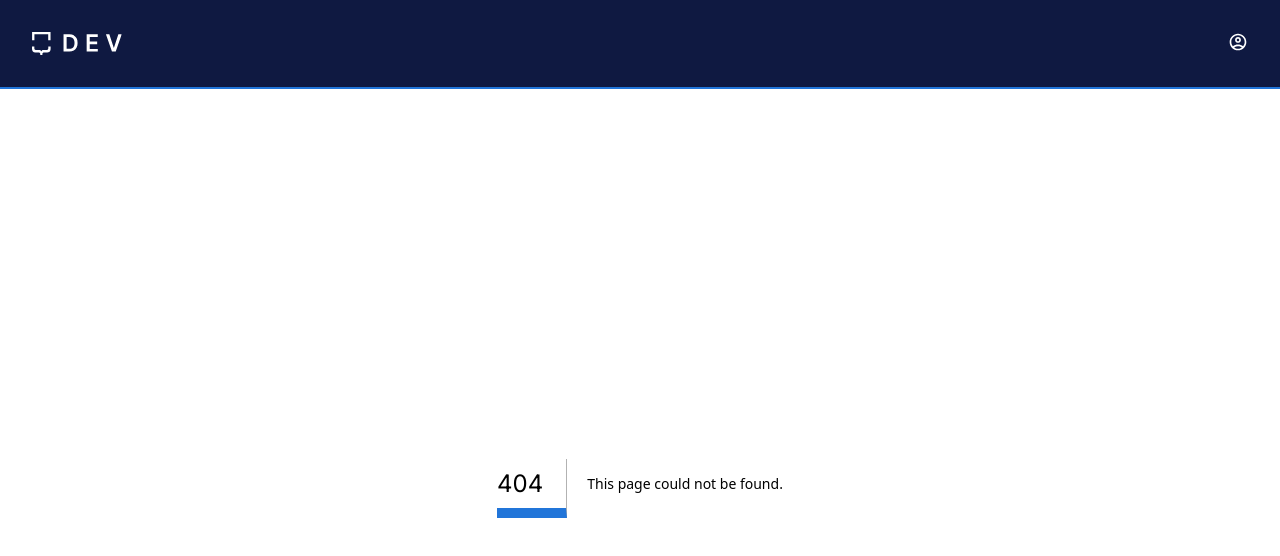
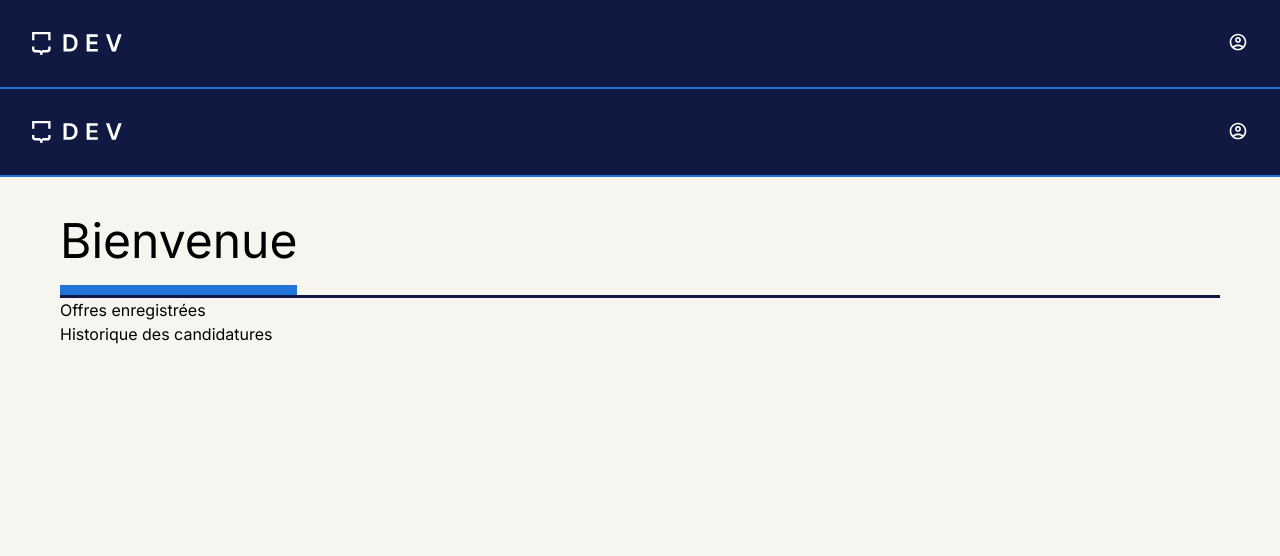
Before and after one commit to elias-eloudghiri/nextjs-final, a Next.js app: page /profile in a window 1280 px wide. Before the commit this address had no page. Shown: the top 556 px of the page. Built offline with nearby package versions, Linux system fonts and the light colour scheme.

Commit message:
Debut ajout store

```diff
--- /dev/null
+++ b/app/profile/_component/secondaryTitle.tsx
@@ -0,0 +1,7 @@
+type SecondaryTitleType = {
+  content: string;
+};
+
+export default function SecondaryTitle({ content }: SecondaryTitleType) {
+  return <h2>{content}</h2>;
+}
--- /dev/null
+++ b/app/profile/page.tsx
@@ -0,0 +1,16 @@
+import Header from "@/components/layout/Header";
+import MainTitle from "@/components/ui/MainTitle";
+import SecondaryTitle from "./_component/secondaryTitle";
+
+export default function profile() {
+  return (
+    <main>
+      <Header />
+      <div className="pl-15 pr-15 pt-10">
+        <MainTitle content="Bienvenue" countOffre={0} />
+        <SecondaryTitle content="Offres enregistrées" />
+        <SecondaryTitle content="Historique des candidatures" />
+      </div>
+    </main>
+  );
+}
--- a/package.json
+++ b/package.json
@@ -14,7 +14,8 @@
     "@prismicio/react": "^3.4.1",
     "next": "16.2.9",
     "react": "19.2.4",
-    "react-dom": "19.2.4"
+    "react-dom": "19.2.4",
+    "zustand": "^5.0.14"
   },
   "devDependencies": {
     "@slicemachine/adapter-next": "^0.3.96",
--- /dev/null
+++ b/store/pinStore.ts
@@ -0,0 +1,18 @@
+import { Job } from "@/types/job";
+import { create } from "zustand";
+
+type pinType = {
+  jobs: Job[];
+  addPinJob: (job: Job) => void;
+  removePinJob: (job: Job) => void;
+};
+
+const pinStore = create<pinType>((set) => ({
+  jobs: [],
+  addPinJob: (newJob) =>
+    set((state) => ({
+      jobs: [...new Set([...state.jobs, newJob])],
+    })),
+  removePinJob: (removedJob) =>
+    set((state) => ({ jobs: state.jobs.filter((j) => j !== removedJob) })),
+}));
```
Also changed, not shown: 1 other file (tests, documents, lock files or other folders).
